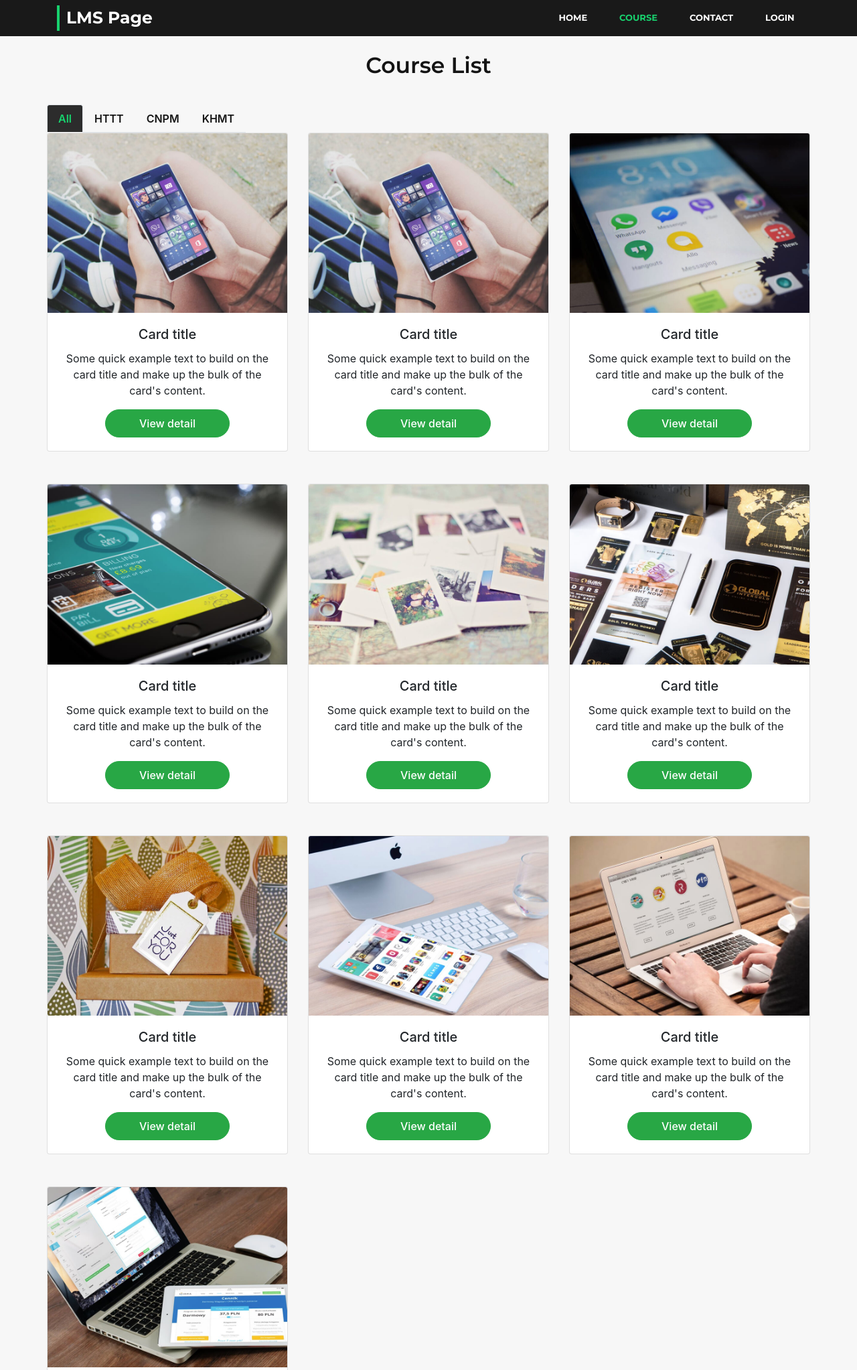
After one commit to Minhvn98/CSE485_N0338, a PHP site: page /all_course.html in a window 1280 px wide. The commit adds this page. Shown: the top 2045 px of the page at 67% size. Run offline with PHP 8.4, Linux system fonts and the light colour scheme.

Commit message:
Úp All Course

```diff
--- /dev/null
+++ b/all_course.html
@@ -0,0 +1,390 @@
+<!doctype html>
+<html lang="en">
+  <head>
+    <!-- Required meta tags -->
+    <meta charset="utf-8">
+    <meta name="viewport" content="width=device-width, initial-scale=1, shrink-to-fit=no">
+
+    <!-- Link file CSS -->
+    <link href="https://fonts.googleapis.com/css?family=Montserrat:400,400i,500,500i,600,600i,700,700i,800&amp;subset=vietnamese" rel="stylesheet">
+    <link rel="stylesheet" href="./css/all.min.css">
+    <link rel="stylesheet" href="./css/bootstrap.min.css">
+    <link rel="stylesheet" href="./css/css_all_course.css">
+    <link rel="stylesheet" href="./css/responsive_all_course.css">
+    <title>Tất cả khóa học</title>
+  </head>
+  <body>
+
+
+<!--====================== nvarbar =================================-->
+
+    <nav class="navbar navbar-expand-md fixed-top navbar-dark bg-dark">
+    <div class="container menu-top">
+      <a class="navbar-brand" href="index.html">LMS Page</a>
+      <button class="navbar-toggler" type="button" data-toggle="collapse" data-target="#navbarTogglerDemo02" aria-controls="navbarTogglerDemo02" aria-expanded="false" aria-label="Toggle navigation">
+        <span class="navbar-toggler-icon"></span>
+      </button>
+
+      <div class="collapse navbar-collapse" id="navbarTogglerDemo02">
+        <ul class="navbar-nav">
+          <li class="nav-item">
+            <a class="nav-link" href="index.html">Home</a>
+          </li>
+          <li class="nav-item active">
+            <a class="nav-link" href="all_course.html">Course</a>
+          </li>
+          <li class="nav-item">
+            <a class="nav-link" href="#">Contact</a>
+          </li>
+          <li class="nav-item">
+            <a class="nav-link" href="login.html">Login</a>
+          </li>
+        </ul>
+
+      </div>
+    </div>
+    </nav>
+
+<!-- ======================== Courses ========================= -->
+<section class="courses my-5">
+  <div class="container">
+    <h2 class="title text-center">Course List</h2>
+    <div class="row">
+
+    <ul class="nav nav-tabs" id="myTab" role="tablist">
+      <li class="nav-item">
+        <a class="nav-link active" id="all-tab" data-toggle="tab" href="#all" role="tab" aria-controls="home" aria-selected="true">All</a>
+      </li>
+
+      <li class="nav-item">
+        <a class="nav-link" id="httt-tab" data-toggle="tab" href="#httt" role="tab" aria-controls="profile" aria-selected="false">HTTT</a>
+      </li>
+
+      <li class="nav-item">
+        <a class="nav-link" id="cnpm-tab" data-toggle="tab" href="#cnpm" role="tab" aria-controls="contact" aria-selected="false">CNPM</a>
+      </li>
+
+      <li class="nav-item">
+        <a class="nav-link" id="khmt-tab" data-toggle="tab" href="#khmt" role="tab" aria-controls="contact" aria-selected="false">KHMT</a>
+      </li>
+
+    </ul>
+
+    <div class="tab-content" id="myTabContent">
+      <div class="tab-pane fade show active" id="all" role="tabpanel" aria-labelledby="all-tab">
+        <div class="row">
+
+          <div class="col-12 col-md-6 col-lg-4 mb-5">
+            <div class="card">
+              <img class="card-img-top" src="images/course/app1.jpg" alt="Card image cap">
+              <div class="card-body">
+                <h5 class="card-title">Card title</h5>
+                <p class="card-text">Some quick example text to build on the card title and make up the bulk of the card's content.</p>
+                <a href="#" class="btn btn-success">View detail</a>
+              </div>
+            </div>
+          </div>
+
+          <div class="col-12 col-md-6 col-lg-4 mb-5">
+            <div class="card">
+              <img class="card-img-top" src="images/course/app1.jpg" alt="Card image cap">
+              <div class="card-body">
+                <h5 class="card-title">Card title</h5>
+                <p class="card-text">Some quick example text to build on the card title and make up the bulk of the card's content.</p>
+                <a href="#" class="btn btn-success">View detail</a>
+              </div>
+            </div>
+          </div>
+
+          <div class="col-12 col-md-6 col-lg-4 mb-5">
+            <div class="card">
+              <img class="card-img-top" src="images/course/app2.jpg" alt="Card image cap">
+              <div class="card-body">
+                <h5 class="card-title">Card title</h5>
+                <p class="card-text">Some quick example text to build on the card title and make up the bulk of the card's content.</p>
+                <a href="#" class="btn btn-success">View detail</a>
+              </div>
+            </div>
+          </div>
+
+          <div class="col-12 col-md-6 col-lg-4 mb-5">
+            <div class="card">
+              <img class="card-img-top" src="images/course/app3.jpg" alt="Card image cap">
+              <div class="card-body">
+                <h5 class="card-title">Card title</h5>
+                <p class="card-text">Some quick example text to build on the card title and make up the bulk of the card's content.</p>
+                <a href="#" class="btn btn-success">View detail</a>
+              </div>
+            </div>
+          </div>
+
+          <div class="col-12 col-md-6 col-lg-4 mb-5">
+            <div class="card">
+              <img class="card-img-top" src="images/course/card1.jpg" alt="Card image cap">
+              <div class="card-body">
+                <h5 class="card-title">Card title</h5>
+                <p class="card-text">Some quick example text to build on the card title and make up the bulk of the card's content.</p>
+                <a href="#" class="btn btn-success">View detail</a>
+              </div>
+            </div>
+          </div>
+
+          <div class="col-12 col-md-6 col-lg-4 mb-5">
+            <div class="card">
+              <img class="card-img-top" src="images/course/card2.jpg" alt="Card image cap">
+              <div class="card-body">
+                <h5 class="card-title">Card title</h5>
+                <p class="card-text">Some quick example text to build on the card title and make up the bulk of the card's content.</p>
+                <a href="#" class="btn btn-success">View detail</a>
+              </div>
+            </div>
+          </div>
+
+          <div class="col-12 col-md-6 col-lg-4 mb-5">
+            <div class="card">
+              <img class="card-img-top" src="images/course/card3.jpg" alt="Card image cap">
+              <div class="card-body">
+                <h5 class="card-title">Card title</h5>
+                <p class="card-text">Some quick example text to build on the card title and make up the bulk of the card's content.</p>
+                <a href="#" class="btn btn-success">View detail</a>
+              </div>
+            </div>
+          </div>
+
+          <div class="col-12 col-md-6 col-lg-4 mb-5">
+            <div class="card">
+              <img class="card-img-top" src="images/course/web1.jpg" alt="Card image cap">
+              <div class="card-body">
+                <h5 class="card-title">Card title</h5>
+                <p class="card-text">Some quick example text to build on the card title and make up the bulk of the card's content.</p>
+                <a href="#" class="btn btn-success">View detail</a>
+              </div>
+            </div>
+          </div>
+
+          <div class="col-12 col-md-6 col-lg-4 mb-5">
+            <div class="card">
+              <img class="card-img-top" src="images/course/web2.jpg" alt="Card image cap">
+              <div class="card-body">
+                <h5 class="card-title">Card title</h5>
+                <p class="card-text">Some quick example text to build on the card title and make up the bulk of the card's content.</p>
+                <a href="#" class="btn btn-success">View detail</a>
+              </div>
+            </div>
+          </div>
+
+          <div class="col-12 col-md-6 col-lg-4 mb-5">
+            <div class="card">
+              <img class="card-img-top" src="images/course/web3.jpg" alt="Card image cap">
+              <div class="card-body">
+                <h5 class="card-title">Card title</h5>
+                <p class="card-text">Some quick example text to build on the card title and make up the bulk of the card's content.</p>
+                <a href="#" class="btn btn-success">View detail</a>
+              </div>
+            </div>
+          </div>
+
+        </div><!--  end row -->
+      </div><!--  end tab all -->
+
+
+      <div class="tab-pane fade" id="httt" role="tabpanel" aria-labelledby="httt-tab">
+
+        <div class="row">
+
+          <div class="col-12 col-md-6 col-lg-4 mb-5">
+            <div class="card">
+              <img class="card-img-top" src="images/course/app1.jpg" alt="Card image cap">
+              <div class="card-body">
+                <h5 class="card-title">Card title</h5>
+                <p class="card-text">Some quick example text to build on the card title and make up the bulk of the card's content.</p>
+                <a href="#" class="btn btn-success">View detail</a>
+              </div>
+            </div>
+          </div>
+
+          <div class="col-12 col-md-6 col-lg-4 mb-5">
+            <div class="card">
+              <img class="card-img-top" src="images/course/app2.jpg" alt="Card image cap">
+              <div class="card-body">
+                <h5 class="card-title">Card title</h5>
+                <p class="card-text">Some quick example text to build on the card title and make up the bulk of the card's content.</p>
+                <a href="#" class="btn btn-success">View detail</a>
+              </div>
+            </div>
+          </div>
+
+          <div class="col-12 col-md-6 col-lg-4 mb-5">
+            <div class="card">
+              <img class="card-img-top" src="images/course/app3.jpg" alt="Card image cap">
+              <div class="card-body">
+                <h5 class="card-title">Card title</h5>
+                <p class="card-text">Some quick example text to build on the card title and make up the bulk of the card's content.</p>
+                <a href="#" class="btn btn-success">View detail</a>
+              </div>
+            </div>
+          </div>
+
+        </div><!--  end row -->
+      </div> <!-- end tab httt -->
+
+
+      <div class="tab-pane fade" id="cnpm" role="tabpanel" aria-labelledby="cnpm-tab">
+
+        <div class="row">
+
+          <div class="col-12 col-md-6 col-lg-4 mb-5">
+            <div class="card">
+              <img class="card-img-top" src="images/course/web1.jpg" alt="Card image cap">
+              <div class="card-body">
+                <h5 class="card-title">Card title</h5>
+                <p class="card-text">Some quick example text to build on the card title and make up the bulk of the card's content.</p>
+                <a href="#" class="btn btn-success">View detail</a>
+              </div>
+            </div>
+          </div>
+
+          <div class="col-12 col-md-6 col-lg-4 mb-5">
+            <div class="card">
+              <img class="card-img-top" src="images/course/card1.jpg" alt="Card image cap">
+              <div class="card-body">
+                <h5 class="card-title">Card title</h5>
+                <p class="card-text">Some quick example text to build on the card title and make up the bulk of the card's content.</p>
+                <a href="#" class="btn btn-success">View detail</a>
+              </div>
+            </div>
+          </div>
+
+          <div class="col-12 col-md-6 col-lg-4 mb-5">
+            <div class="card">
+              <img class="card-img-top" src="images/course/web2.jpg" alt="Card image cap">
+              <div class="card-body">
+                <h5 class="card-title">Card title</h5>
+                <p class="card-text">Some quick example text to build on the card title and make up the bulk of the card's content.</p>
+                <a href="#" class="btn btn-success">View detail</a>
+              </div>
+            </div>
+          </div>
+
+        </div><!--  end row -->
+      </div><!--  end tab cnpm -->
+
+
+      <div class="tab-pane fade" id="khmt" role="tabpanel" aria-labelledby="khmt-tab">
+
+        <div class="row">
+
+          <div class="col-12 col-md-6 col-lg-4 mb-5">
+            <div class="card">
+              <img class="card-img-top" src="images/course/web3.jpg" alt="Card image cap">
+              <div class="card-body">
+                <h5 class="card-title">Card title</h5>
+                <p class="card-text">Some quick example text to build on the card title and make up the bulk of the card's content.</p>
+                <a href="#" class="btn btn-success">View detail</a>
+              </div>
+            </div>
+          </div>
+
+          <div class="col-12 col-md-6 col-lg-4 mb-5">
+            <div class="card">
+              <img class="card-img-top" src="images/course/card2.jpg" alt="Card image cap">
+              <div class="card-body">
+                <h5 class="card-title">Card title</h5>
+                <p class="card-text">Some quick example text to build on the card title and make up the bulk of the card's content.</p>
+                <a href="#" class="btn btn-success">View detail</a>
+              </div>
+            </div>
+          </div>
+
+          <div class="col-12 col-md-6 col-lg-4 mb-5">
+            <div class="card">
+              <img class="card-img-top" src="images/course/card3.jpg" alt="Card image cap">
+              <div class="card-body">
+                <h5 class="card-title">Card title</h5>
+                <p class="card-text">Some quick example text to build on the card title and make up the bulk of the card's content.</p>
+                <a href="#" class="btn btn-success">View detail</a>
+              </div>
+            </div>
+          </div>
+
+        </div><!--  end row -->
+      </div> <!-- end tab khmt -->
+
+    </div> <!-- end content tab -->
+
+    </div>
+
+    <div class="pagination">
+      <nav aria-label="Page navigation example">
+        <ul class="pagination">
+          <li class="page-item disabled">
+            <a class="page-link" href="#" aria-label="Previous">
+              <span aria-hidden="true">&laquo;</span>
+              <span class="sr-only">Previous</span>
+            </a>
+          </li>
+          <li class="page-item"><a class="page-link" href="#">1</a></li>
+          <li class="page-item disabled"><a class="page-link" href="#">2</a></li>
+          <li class="page-item disabled"><a class="page-link" href="#">3</a></li>
+          <li class="page-item disabled">
+            <a class="page-link" href="#" aria-label="Next">
+              <span aria-hidden="true">&raquo;</span>
+              <span class="sr-only">Next</span>
+            </a>
+          </li>
+        </ul>
+      </nav>
+    </div> <!-- end pagination -->
+
+  </div>
+
+
+</section>
+
+
+
+<!-- ======================== Footer ======================== -->
+
+    <footer class="footer my-5">
+      <div class="container">
+        <div class="row">
+          <div class="col-md-3">
+            <a class="navbar-brand mt-5" href="index.html">LMS Page</a>
+            <p>Hệ thống quản lý khóa học</p>
+            <div class="footer-icon">
+              <a target="blank" href="https://fb.com/Minhvn98"><i class="fab fa-facebook"></i></a>
+            <a target="blank" href="https://github.com/Minhvn98"><i class="fab fa-github"></i></a>
+              <a target="blank" href="https://fb.com/mik.nguyen.102"><i class="fab fa-facebook"></i></a>
+            </div>
+
+          </div>
+
+          <div class="col-md-5">
+            <h3 class="footer-title mt-5">References</h3>
+            <ul>
+              <li class="mb-2"><a href="https://getbootstrap.com/docs/4.1">Bootstrap 4</a></li>
+              <li class="mb-2"><a href="https://w3school.com">W3school</a></li>
+              <li class="mb-2"><a href="https://github.com/Minhvn98/LMS_Project">Source Code</a></li>
+            </ul>
+          </div>
+
+          <div class="col-md-4">
+            <h3 class="footer-title mt-5">Contact</h3>
+            <p>Add : 175, Tây Sơn, Đống Đa, Hà Nội</p>
+            <p>SĐT : 0969 969 969</p>
+            <p>Email : lmspage123@tlu.vn</p>
+          </div>
+        </div>
+      </div>
+
+    </footer>
+    <i class="fas fa-chevron-up back-to-top"></i>
+
+<!-- ================== JS ======================== -->
+
+    <script src="./js/jquery-3.3.1.slim.min.js"></script>
+    <script src="./js/popper.min.js"></script>
+    <script src="./js/bootstrap.min.js"></script>
+    <script src="./js/main.js"></script>
+  </body>
+</html>
--- /dev/null
+++ b/css/css_all_course.css
@@ -0,0 +1,205 @@
+*{margin:0;padding: 0; box-sizing: border-box;}
+
+/*============ Reponsive Menutop ====================*/
+
+@media(max-width:1115px){
+    .menu-top .navbar-nav{
+        margin-left : 50% !important;
+    }
+}
+
+
+@media(max-width : 1000px){
+    .menu-top .navbar-nav{
+        margin-left : 35% !important;
+    }
+}
+
+@media(max-width:768px){
+    .menu-top .navbar-nav{
+        margin-left: 0px !important;
+    }
+}
+
+/*============== Css List Course ===============*/
+
+.courses .btn.btn-success {
+    padding: 8px 50px;
+    border-radius: 26px;
+    font-weight: 500;
+}
+
+.card {
+    text-align: center;
+    -webkit-transition: all 0.4s;
+       -moz-transition: all 0.4s;
+        -ms-transition: all 0.4s;
+         -o-transition: all 0.4s;
+            transition: all 0.4s;
+    -webkit-transform: scale(1);
+       -moz-transform: scale(1);
+        -ms-transform: scale(1);
+         -o-transform: scale(1);
+            transform: scale(1);
+}
+
+.card:hover {
+    box-shadow: 0 24px 38px rgba(81,107,117,.21);
+    -webkit-transform: scale(1.05);
+       -moz-transform: scale(1.05);
+        -ms-transform: scale(1.05);
+         -o-transform: scale(1.05);
+            transform: scale(1.05);
+}
+
+.courses .nav-link {
+    color: #141414;
+    font-size: 16px;
+    font-weight: 600;
+}
+
+.courses .nav-link.active {
+    color: #18d36e;
+    background: #000000d1;
+}
+
+.title {
+    color: #141414;
+    padding: 30px 0;
+    font-family: 'Montserrat', sans-serif;
+    font-weight: 600;
+    font-size: 33px;
+}
+
+.title:hover {
+    color: #18d36e;
+}
+
+.courses {
+    background: #f7f7f7;
+}
+
+
+/*=============== Css menu-top =======================*/
+
+nav.navbar.navbar-expand-md.fixed-top.navbar-dark.bg-dark {
+    background: rgba(0,0,0,0.9) !important;
+}
+
+.menu-top .nav-item .nav-link {
+    font-weight: 700;
+    color: #fff !important;
+    padding: 7px 28px 7px 20px !important;
+    font-size: 13px;
+    text-transform: uppercase;
+}
+
+.menu-top .nav-item .nav-link:hover{
+    color: #18d26e !important;
+}
+
+.menu-top .nav-item.active .nav-link {
+    color: #18d26e !important;
+}
+
+.navbar-brand {
+    font-size: 25px;
+    font-weight: 700;
+    color: #fff !important;
+    border-left: 4px solid #18d26e;
+    padding: 0 0 0 10px;
+}
+
+.container.menu-top {
+    font-family: 'Montserrat', sans-serif;
+}
+
+.menu-top .navbar-nav {
+    margin-left: 60%;
+}
+
+
+
+/*============== Back to Top =================*/
+.back-to-top {
+    position: fixed;
+    display: none;
+    background: #18d26e;
+    color: #fff;
+    width: 44px;
+    height: 44px;
+    text-align: center;
+    line-height: 2.5;
+    font-size: 16px;
+    border-radius: 50%;
+    right: 15px;
+    bottom: 15px;
+    transition: background 0.5s;
+    z-index: 11;
+    cursor: pointer;
+    -webkit-transition: all 0.4s;
+       -moz-transition: all 0.4s;
+        -ms-transition: all 0.4s;
+         -o-transition: all 0.4s;
+            transition: all 0.4s;
+    -webkit-transform: scale(1);
+       -moz-transform: scale(1);
+        -ms-transform: scale(1);
+         -o-transform: scale(1);
+            transform: scale(1);
+}
+.back-to-top.show-back-to-top:hover{
+    background: #18d46e;
+    -webkit-transform: scale(1.1);
+       -moz-transform: scale(1.1);
+        -ms-transform: scale(1.1);
+         -o-transform: scale(1.1);
+            transform: scale(1.1);
+}
+.back-to-top.show-back-to-top{
+    display: block;
+}
+
+
+
+/*=============== Css Footer ================*/
+
+.footer-title {
+    text-transform: uppercase;
+    font-size: 20px;
+    border-bottom: 1px solid gray;
+    position: relative;
+    padding: 10px 0 10px 0;
+}
+
+.footer-title::after {
+    content: '';
+    position: absolute;
+    left: 0;
+    bottom: -1px;
+    height: 2px;
+    background: #18d26e
+    ;width: 100px;
+}
+
+.footer {
+    width: 100%;
+    height: 15%;
+    background: #111;
+    color: #fff;
+}
+
+.footer li {
+    list-style: none;
+    border-bottom: 1px solid gray;
+}
+
+.footer li a {
+    color: #fff;
+}
+
+.footer-icon a {
+    font-size: 27px;
+    color: #e9e9e9;
+    padding: 8px;
+}
--- a/css/style.css
+++ b/css/style.css
@@ -77,6 +77,11 @@
     color: #fff;
 }
 
+.footer-icon a {
+    font-size: 27px;
+    color: #e9e9e9;
+    padding: 8px;
+}
 
 /*=================Css Contact Us ==================*/
 
```
Also changed, not shown: index.html (+10 -5 lines).
